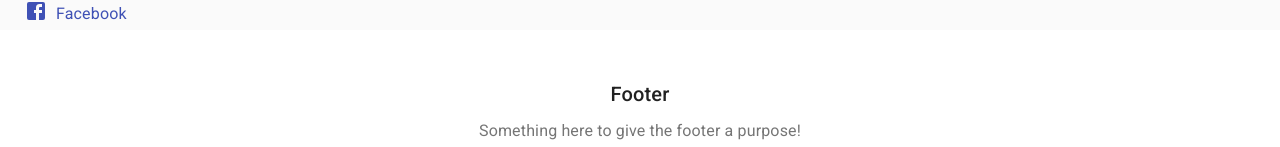
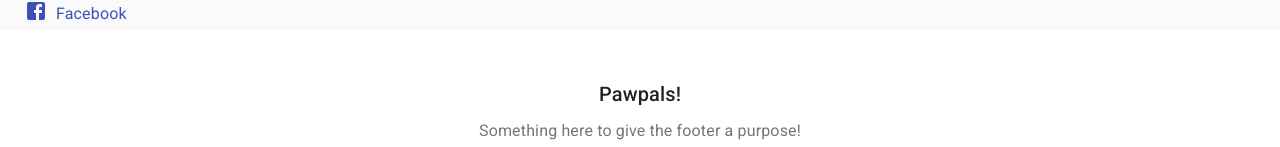
Before and after one commit to ac0712148/pawpals, a React (Create React App) app in the folder client/: page / in a window 1280 px wide. Shown: the part 789-936 px from the top of the page. Built offline with nearby package versions, Linux system fonts and the light colour scheme.

Commit message:
footer done. code to import or use ours is there, one is commented. just need to decide if we're using pawpals or paw pals

```diff
--- a/client/src/pages/LandingPage/Footer.js
+++ b/client/src/pages/LandingPage/Footer.js
@@ -10,7 +10,7 @@ function Copyright() {
     <Typography variant="body2" color="textSecondary" align="center">
       {'Copyright © '}
       <Link color="inherit" href="https://material-ui.com/">
-        Your Website
+        Pawpals
       </Link>{' '}
       {new Date().getFullYear()}
       {'.'}
--- a/client/src/pages/LandingPage/blog.js
+++ b/client/src/pages/LandingPage/blog.js
@@ -16,6 +16,20 @@ import Footer from './Footer';
 // import post2 from './blog-post.2.md';
 // import post3 from './blog-post.3.md';
 import Button from '@material-ui/core/Button';
+// import Typography from '@material-ui/core/Typography';
+
+// function Copyright() {
+//   return (
+//     <Typography variant="body2" color="textSecondary" align="center">
+//       {'Copyright © '}
+//       {/* <Link color="inherit" href="https://material-ui.com/">
+//         Paw Pals
+//       </Link>{' '} */}
+//       {new Date().getFullYear()}
+//       {'.'}
+//     </Typography>
+//   );
+// }
 
 const useStyles = makeStyles((theme) => ({
   mainGrid: {
@@ -122,7 +136,18 @@ export default function Blog() {
           </Grid>
         </main>
       </Container>
-      <Footer title="Footer" description="Something here to give the footer a purpose!" />
+      {/* Footer */}
+      {/* <footer className={classes.footer}>
+        <Typography variant="h6" align="center" gutterBottom>
+          Paw Pals
+        </Typography>
+        <Typography variant="subtitle1" align="center" color="textSecondary" component="p">
+          We will give Paw Pals users some info here
+        </Typography>
+        <Copyright />
+      </footer> */}
+      {/* End footer */}
+      <Footer title="Pawpals!" description="Something here to give the footer a purpose!" />
     </React.Fragment>
   );
 }
```
